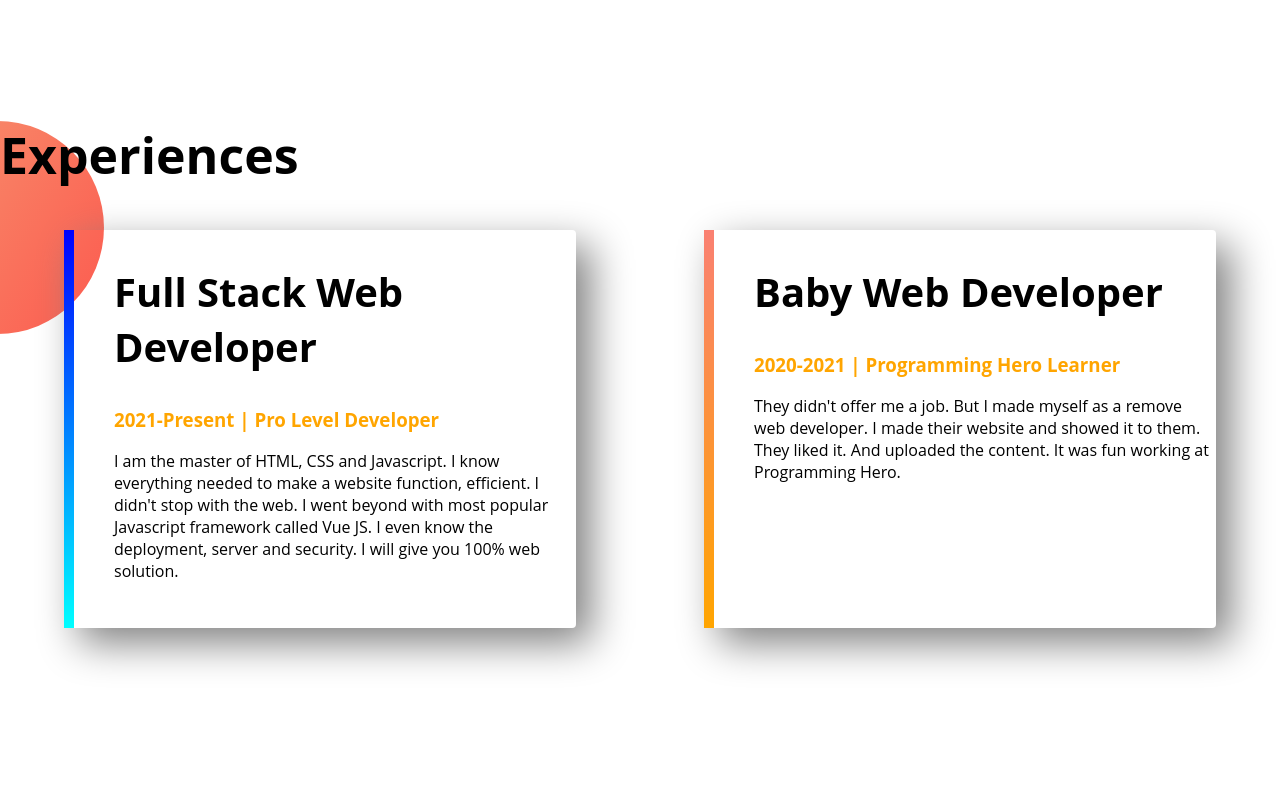
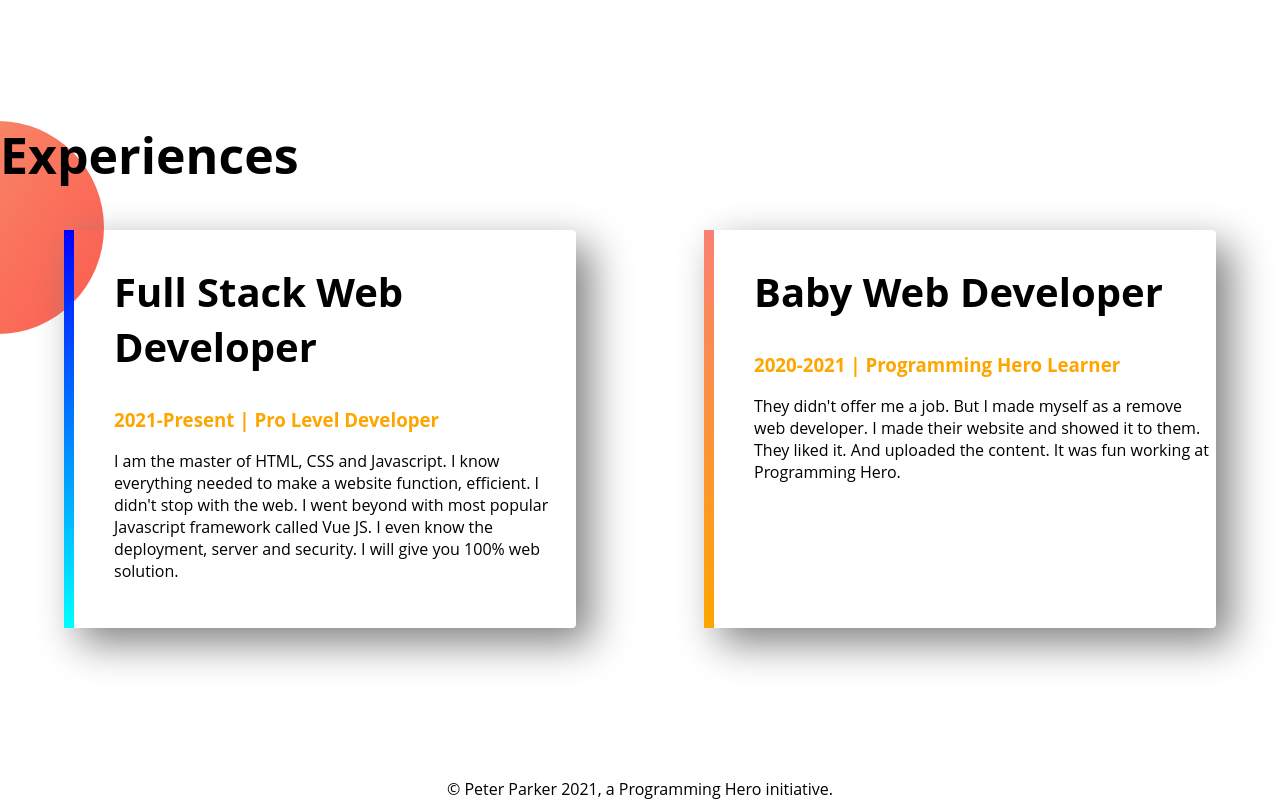
Before and after one commit to Mehedihasan17/practice--portfoloi, a plain HTML site: page index.html in a window 1280 px wide. Shown: the part 1283-2083 px from the top of the page. Before the commit the page ends 2061 px from the top, so only its background shows below. Drawn offline with Linux system fonts and the light colour scheme.

Commit message:
footer added

```diff
--- a/index.html
+++ b/index.html
@@ -66,6 +66,7 @@
         </div>
 
     </section>
+    <footer>© Peter Parker 2021, a Programming Hero initiative.</footer>
 </body>
 
 </html>
```
